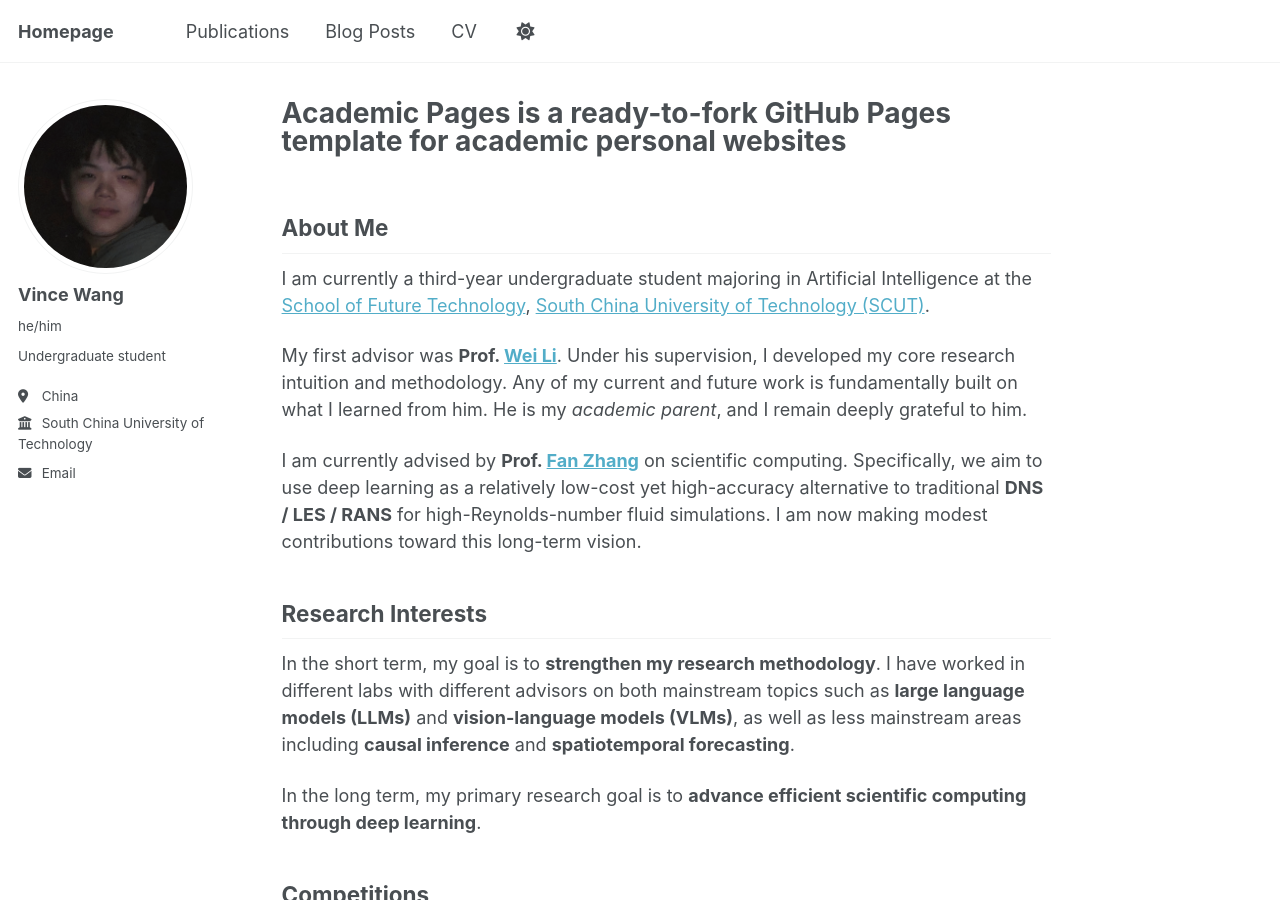
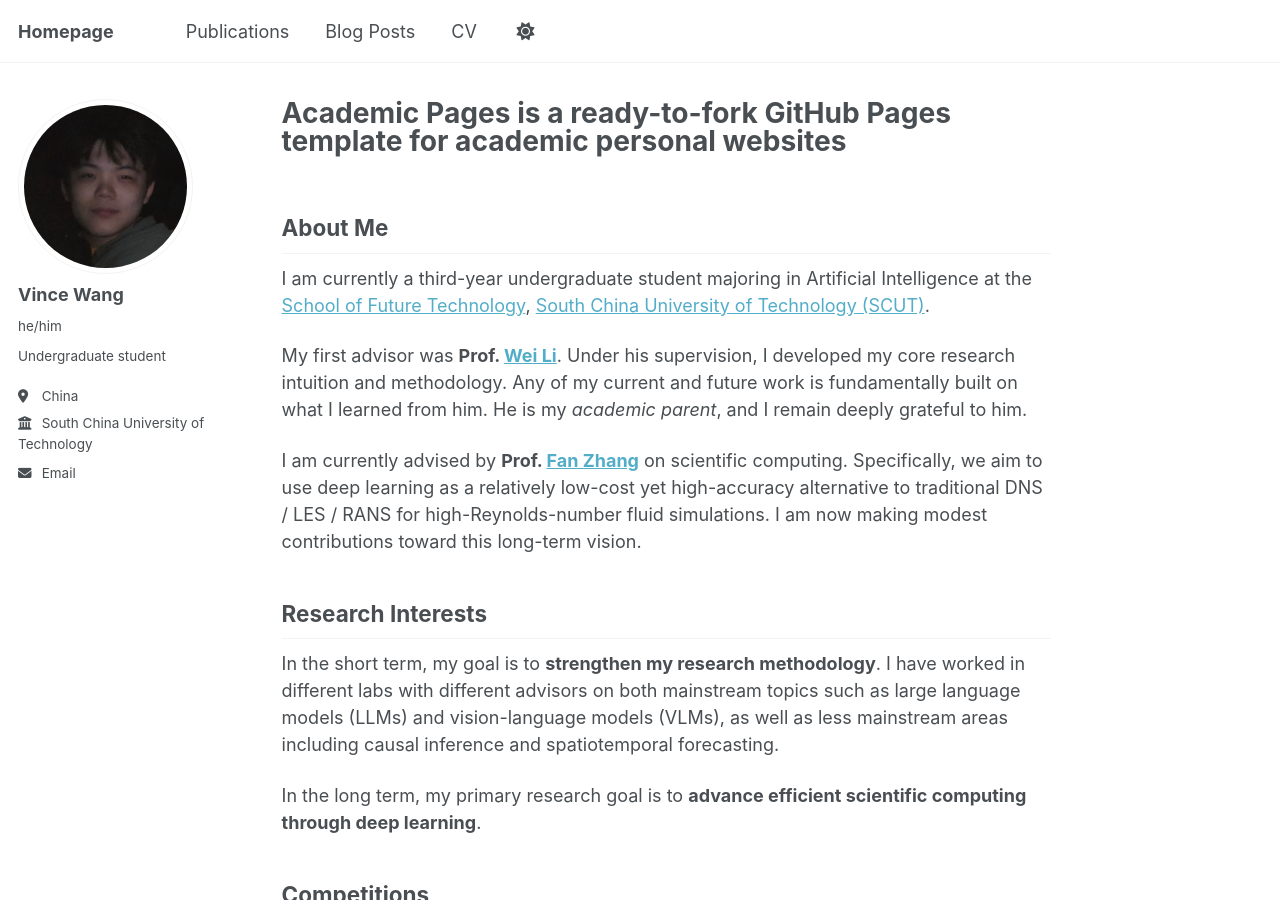
Before and after one commit to VinceWangVW/VinceWangVW.github.io, a Jekyll site: the page built from _pages/about.md, in a window 1280 px wide and 900 px high. Built offline with Jekyll 4.4.1, drawn with Linux system fonts in a browser that asks for light colours; a script that is not in the unit is left out.

```diff
--- a/_pages/about.md
+++ b/_pages/about.md
@@ -13,11 +13,11 @@ I am currently a third-year undergraduate student majoring in Artificial Intelli
 
 My first advisor was **Prof. [Wei Li](http://www.ict.ac.cn/sourcedb/cn/jssrck/200909/t20090917_2496659.html)**. Under his supervision, I developed my core research intuition and methodology. Any of my current and future work is fundamentally built on what I learned from him. He is my *academic parent*, and I remain deeply grateful to him.
 
-I am currently advised by **Prof. [Fan Zhang](https://openreview.net/profile?id=~Fan_Zhang81)** on scientific computing. Specifically, we aim to use deep learning as a relatively low-cost yet high-accuracy alternative to traditional **DNS / LES / RANS** for high-Reynolds-number fluid simulations. I am now making modest contributions toward this long-term vision.
+I am currently advised by **Prof. [Fan Zhang](https://openreview.net/profile?id=~Fan_Zhang81)** on scientific computing. Specifically, we aim to use deep learning as a relatively low-cost yet high-accuracy alternative to traditional DNS / LES / RANS for high-Reynolds-number fluid simulations. I am now making modest contributions toward this long-term vision.
 
 ## Research Interests
 
-In the short term, my goal is to **strengthen my research methodology**. I have worked in different labs with different advisors on both mainstream topics such as **large language models (LLMs)** and **vision-language models (VLMs)**, as well as less mainstream areas including **causal inference** and **spatiotemporal forecasting**.
+In the short term, my goal is to **strengthen my research methodology**. I have worked in different labs with different advisors on both mainstream topics such as large language models (LLMs) and vision-language models (VLMs), as well as less mainstream areas including causal inference and spatiotemporal forecasting.
 
 In the long term, my primary research goal is to **advance efficient scientific computing through deep learning**.
 
```
